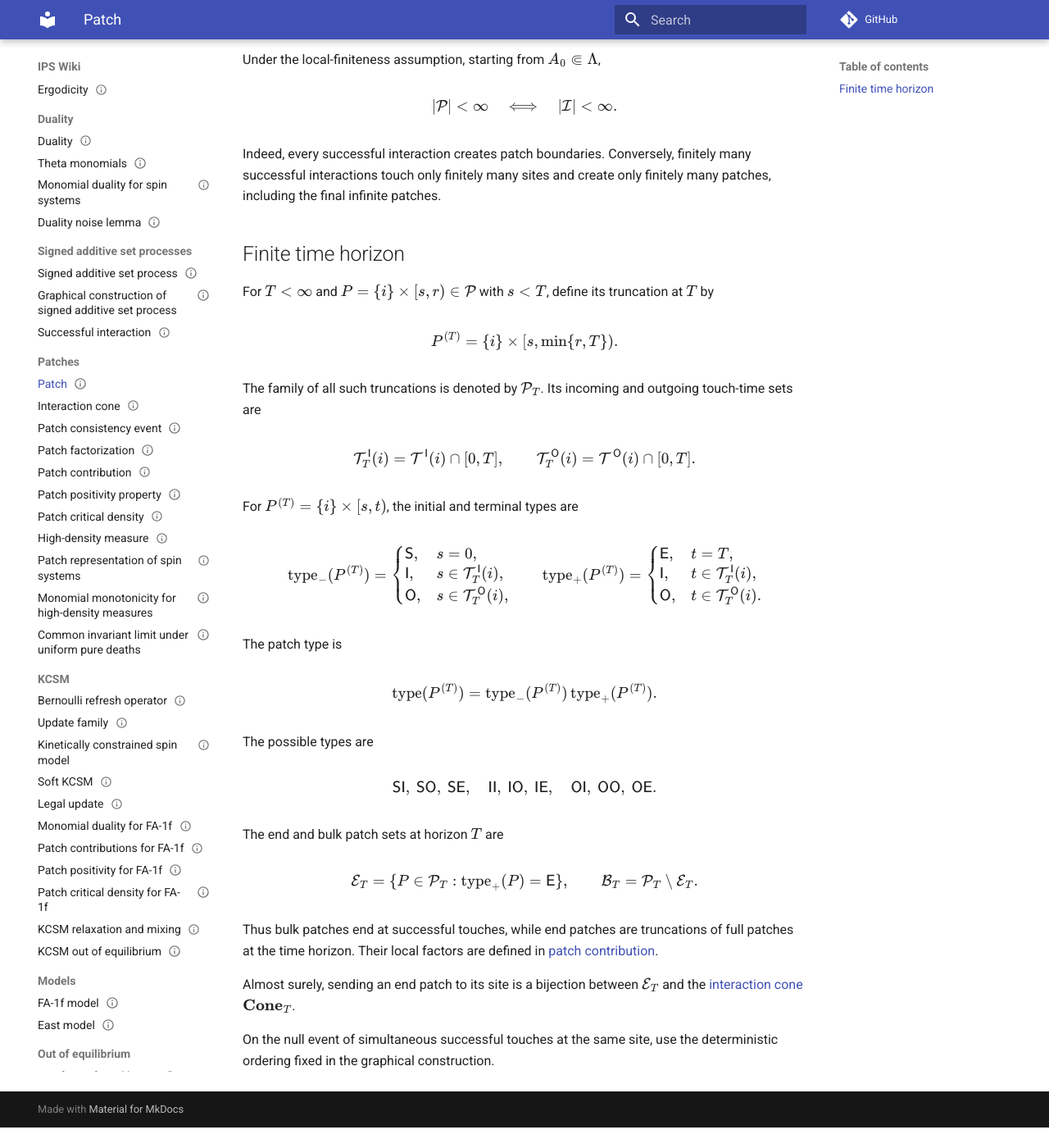
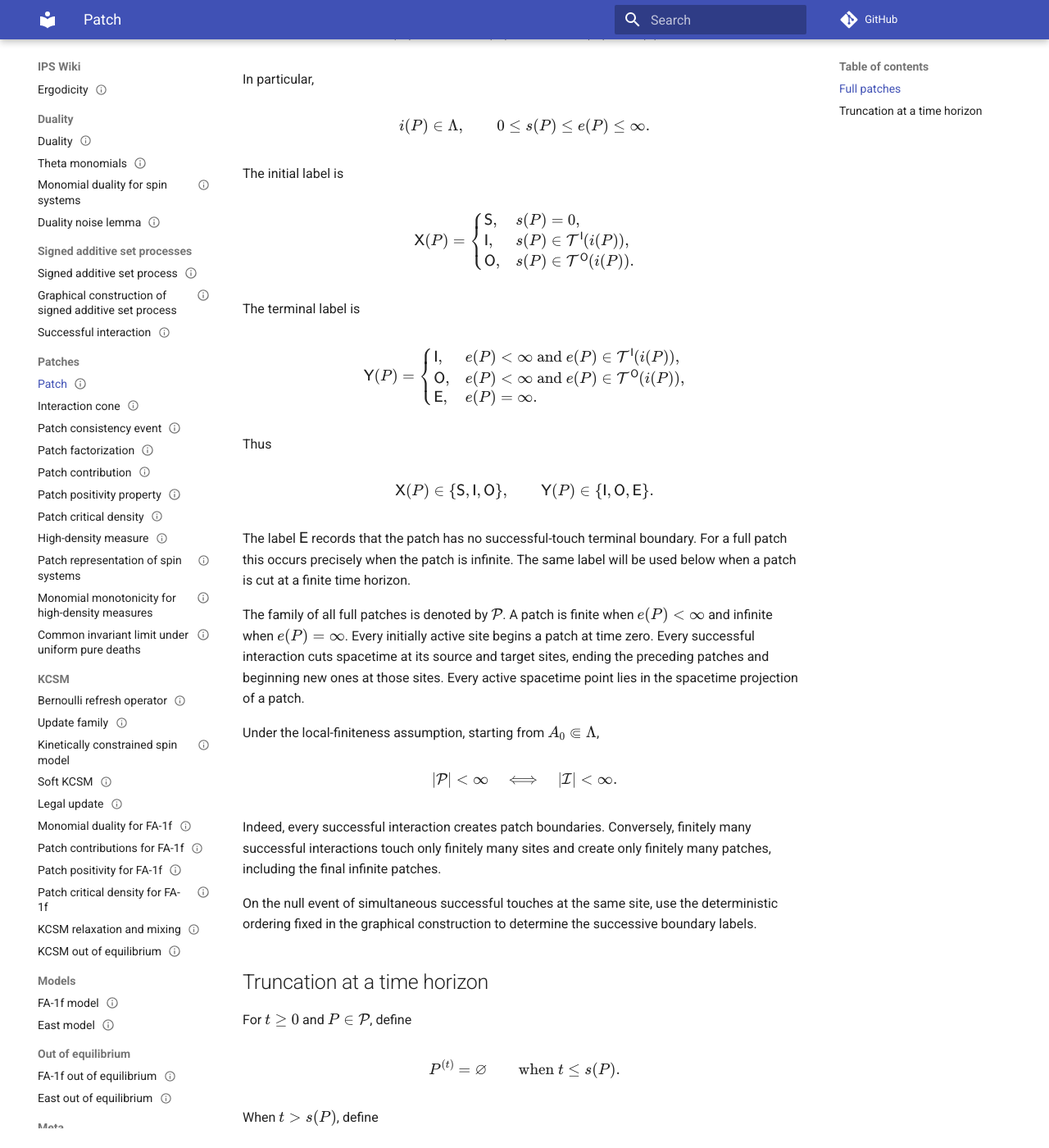
Before and after one commit to maciejgluchowski86-beep/ips-wiki, an MkDocs documentation site: the page built from docs/entries/patch.md, in a window 1280 px wide and 1400 px high, scrolled down 956 px. Shown: the whole window at 82% size. Built offline with MkDocs 1.6.1 and Material for MkDocs 9.7.7, drawn with Linux system fonts in a browser that asks for light colours; comment, search, counter and statistics services are not loaded; before the commit the page ends 2331 px from its top, so only the background shows below that; some of the changed text lies outside the part shown.

Commit message:
Reformat patches as labeled full objects

```diff
--- a/docs/entries/patch.md
+++ b/docs/entries/patch.md
@@ -10,7 +10,7 @@ tags:
 
 # Patch
 
-Fix a [signed additive set process](signed-additive-set-process.md), its [graphical construction](graphical-construction-of-signed-additive-set-process.md), and the full successful-interaction set \(\mathcal I\). A successful interaction \((i,t,S)\) touches its source \(i\) as an outgoing touch and each target \(j\in S\) as an incoming touch.
+Fix a [signed additive set process](signed-additive-set-process.md), its [graphical construction](graphical-construction-of-signed-additive-set-process.md), and the full successful-interaction set \(\mathcal I\). A successful interaction \((i,t,S)\) touches its source \(i\) as an outgoing touch and every target \(j\in S\) as an incoming touch.
 
 For \(i\in\Lambda\), define
 
@@ -53,7 +53,7 @@ $$
 For \(s\in\mathcal S(i)\), let
 
 $$
-r_i(s)
+e_i(s)
 =
 \inf\left\{
 u>s:
@@ -61,102 +61,189 @@ u\in\mathcal T^{\mathsf I}(i)\cup\mathcal T^{\mathsf O}(i)
 \right\},
 $$
 
-with \(\inf\vn=\infty\). The patch beginning at \((i,s)\) is
+with \(\inf\vn=\infty\).
+
+## Full patches
+
+The patch beginning at \((i,s)\) is the labeled object
 
 $$
-P=\{i\}\times[s,r_i(s)).
+P
+=
+\{i(P)\}\times[s(P),e(P))
+\times
+\left\{\bigl(\mathsf X(P)\mathsf Y(P)\bigr)\right\},
 $$
 
-The set of all patches is denoted by \(\mathcal P\), and \(\mathcal P_\infty=\mathcal P\). A patch is finite when \(r_i(s)<\infty\), and infinite when \(r_i(s)=\infty\). Its initial type is \(\mathsf S\), \(\mathsf I\), or \(\mathsf O\) according as it starts at time \(0\), an incoming touch, or an outgoing touch. A finite patch has terminal type \(\mathsf I\) or \(\mathsf O\) according to its terminal touch; an infinite patch has no terminal boundary.
+where
 
-Every initially active site begins a patch at time \(0\). Every successful interaction cuts spacetime at its source and target sites, ending the preceding patches and beginning new ones at those sites. Every active spacetime point belongs to a patch.
+$$
+i(P)=i,
+\qquad
+s(P)=s,
+\qquad
+e(P)=e_i(s).
+$$
+
+In particular,
+
+$$
+i(P)\in\Lambda,
+\qquad
+0\le s(P)\le e(P)\le\infty.
+$$
+
+The initial label is
+
+$$
+\mathsf X(P)
+=
+\begin{cases}
+\mathsf S, & s(P)=0,\\
+\mathsf I, & s(P)\in\mathcal T^{\mathsf I}(i(P)),\\
+\mathsf O, & s(P)\in\mathcal T^{\mathsf O}(i(P)).
+\end{cases}
+$$
+
+The terminal label is
+
+$$
+\mathsf Y(P)
+=
+\begin{cases}
+\mathsf I, & e(P)<\infty
+\text{ and }e(P)\in\mathcal T^{\mathsf I}(i(P)),\\
+\mathsf O, & e(P)<\infty
+\text{ and }e(P)\in\mathcal T^{\mathsf O}(i(P)),\\
+\mathsf E, & e(P)=\infty.
+\end{cases}
+$$
+
+Thus
+
+$$
+\mathsf X(P)\in\{\mathsf S,\mathsf I,\mathsf O\},
+\qquad
+\mathsf Y(P)\in\{\mathsf I,\mathsf O,\mathsf E\}.
+$$
+
+The label \(\mathsf E\) records that the patch has no successful-touch terminal boundary. For a full patch this occurs precisely when the patch is infinite. The same label will be used below when a patch is cut at a finite time horizon.
+
+The family of all full patches is denoted by \(\mathcal P\). A patch is finite when \(e(P)<\infty\) and infinite when \(e(P)=\infty\). Every initially active site begins a patch at time zero. Every successful interaction cuts spacetime at its source and target sites, ending the preceding patches and beginning new ones at those sites. Every active spacetime point lies in the spacetime projection of a patch.
 
 Under the local-finiteness assumption, starting from \(A_0\Subset\Lambda\),
 
 $$
-\left|\mathcal P\right|<\infty
+|\mathcal P|<\infty
 \quad\Longleftrightarrow\quad
-\left|\mathcal I\right|<\infty.
+|\mathcal I|<\infty.
 $$
 
 Indeed, every successful interaction creates patch boundaries. Conversely, finitely many successful interactions touch only finitely many sites and create only finitely many patches, including the final infinite patches.
 
-## Finite time horizon
+On the null event of simultaneous successful touches at the same site, use the deterministic ordering fixed in the graphical construction to determine the successive boundary labels.
 
-For \(T<\infty\) and \(P=\{i\}\times[s,r)\in\mathcal P\) with \(s<T\), define its truncation at \(T\) by
+## Truncation at a time horizon
+
+For \(t\ge0\) and \(P\in\mathcal P\), define
 
 $$
-P^{(T)}
-=
-\{i\}\times[s,\min\{r,T\}).
+P^{(t)}=\vn
+\qquad\text{when }t\le s(P).
 $$
 
-The family of all such truncations is denoted by \(\mathcal P_T\). Its incoming and outgoing touch-time sets are
+When \(t>s(P)\), define
 
 $$
-\mathcal T_T^{\mathsf I}(i)
-=
-\mathcal T^{\mathsf I}(i)\cap[0,T],
-\qquad
-\mathcal T_T^{\mathsf O}(i)
-=
-\mathcal T^{\mathsf O}(i)\cap[0,T].
+e^{(t)}(P)=\min\{e(P),t\}
 $$
 
-For \(P^{(T)}=\{i\}\times[s,t)\), the initial and terminal types are
+and
 
 $$
-\operatorname{type}_-(P^{(T)})
+\mathsf Y^{(t)}(P)
 =
 \begin{cases}
-\mathsf S, & s=0,\\
-\mathsf I, & s\in\mathcal T_T^{\mathsf I}(i),\\
-\mathsf O, & s\in\mathcal T_T^{\mathsf O}(i),
-\end{cases}
-\qquad
-\operatorname{type}_+(P^{(T)})
-=
-\begin{cases}
-\mathsf E, & t=T,\\
-\mathsf I, & t\in\mathcal T_T^{\mathsf I}(i),\\
-\mathsf O, & t\in\mathcal T_T^{\mathsf O}(i).
+\mathsf Y(P), & e(P)\le t,\\
+\mathsf E, & s(P)<t<e(P).
 \end{cases}
 $$
 
-The patch type is
+The truncation of \(P\) at time \(t\) is
 
 $$
-\operatorname{type}(P^{(T)})
+P^{(t)}
 =
-\operatorname{type}_-(P^{(T)})
-\operatorname{type}_+(P^{(T)}).
+\{i(P)\}\times[s(P),e^{(t)}(P))
+\times
+\left\{\bigl(\mathsf X(P)\mathsf Y^{(t)}(P)\bigr)\right\}.
 $$
 
-The possible types are
+Thus truncation preserves the site, start time, and initial label. If the time horizon cuts the patch, its terminal label is replaced by \(\mathsf E\). If the patch has already ended, then \(P^{(t)}=P\), including its original terminal label.
+
+The bulk patches completed by time \(t\) are
 
 $$
-\mathsf{SI},\ \mathsf{SO},\ \mathsf{SE},\quad
-\mathsf{II},\ \mathsf{IO},\ \mathsf{IE},\quad
+\mathcal B_t
+=
+\{P\in\mathcal P:P^{(t)}=P\}.
+$$
+
+The full patches cut by time \(t\) are
+
+$$
+\mathcal C_t
+=
+\left\{
+P\in\mathcal P:
+\vn\ne P^{(t)}\ne P
+\right\}.
+$$
+
+Their truncations are the end patches
+
+$$
+\mathcal E_t
+=
+\{P^{(t)}:P\in\mathcal C_t\}.
+$$
+
+The finite-horizon patch family is
+
+$$
+\mathcal P_t
+=
+\mathcal B_t\cup\mathcal E_t.
+$$
+
+Sending a cut patch to its truncation is a bijection
+
+$$
+\mathcal C_t\longrightarrow\mathcal E_t,
+\qquad
+P\longmapsto P^{(t)}.
+$$
+
+The possible labels in \(\mathcal P_t\) are
+
+$$
+\mathsf{SI},\ \mathsf{SO},\ \mathsf{SE},\qquad
+\mathsf{II},\ \mathsf{IO},\ \mathsf{IE},\qquad
 \mathsf{OI},\ \mathsf{OO},\ \mathsf{OE}.
 $$
 
-The end and bulk patch sets at horizon \(T\) are
+Every end patch has terminal label \(\mathsf E\). The label does not separately record whether the patch is a finite truncation or a full infinite patch; that distinction is carried by the patch family and its end time.
+
+Set \(P^{(\infty)}=P\) and \(\mathcal P_\infty=\mathcal P\).
+
+For every fixed \(t>0\), almost surely, sending an end patch to its site is a bijection from \(\mathcal E_t\) to the [interaction cone](interaction-cone.md) \(\mathbf{Cone}_t\). Consequently,
 
 $$
-\mathcal E_T
+|\mathcal C_t|
 =
-\left\{
-P\in\mathcal P_T:
-\operatorname{type}_+(P)=\mathsf E
-\right\},
-\qquad
-\mathcal B_T
+|\mathcal E_t|
 =
-\mathcal P_T\setminus\mathcal E_T.
+|\mathbf{Cone}_t|.
 $$
 
-Thus bulk patches end at successful touches, while end patches are truncations of full patches at the time horizon. Their local factors are defined in [patch contribution](patch-contribution.md).
-
-Almost surely, sending an end patch to its site is a bijection between \(\mathcal E_T\) and the [interaction cone](interaction-cone.md) \(\mathbf{Cone}_T\).
-
-On the null event of simultaneous successful touches at the same site, use the deterministic ordering fixed in the graphical construction.
+The local laws and factors associated with these labeled objects are defined in [patch consistency event](patch-consistency-event.md) and [patch contribution](patch-contribution.md).
```
